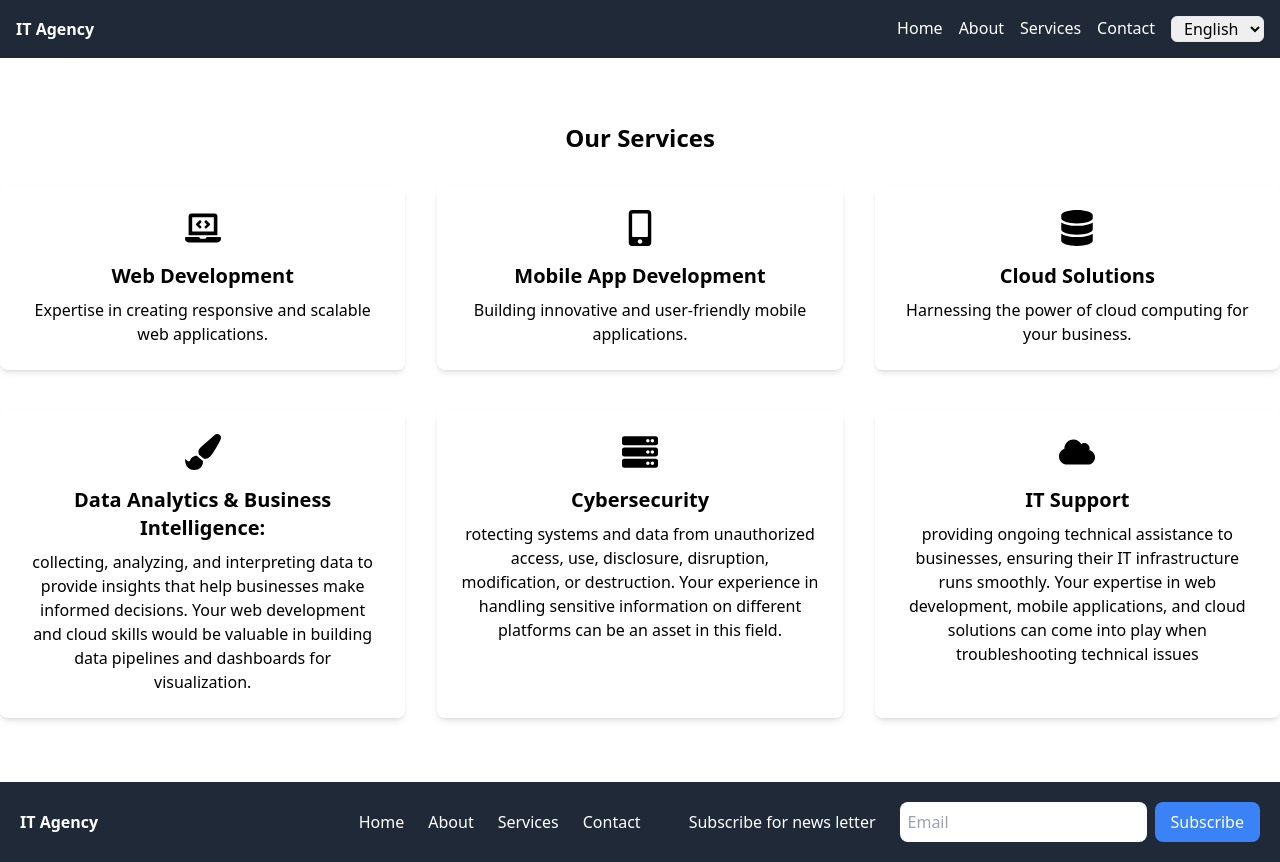
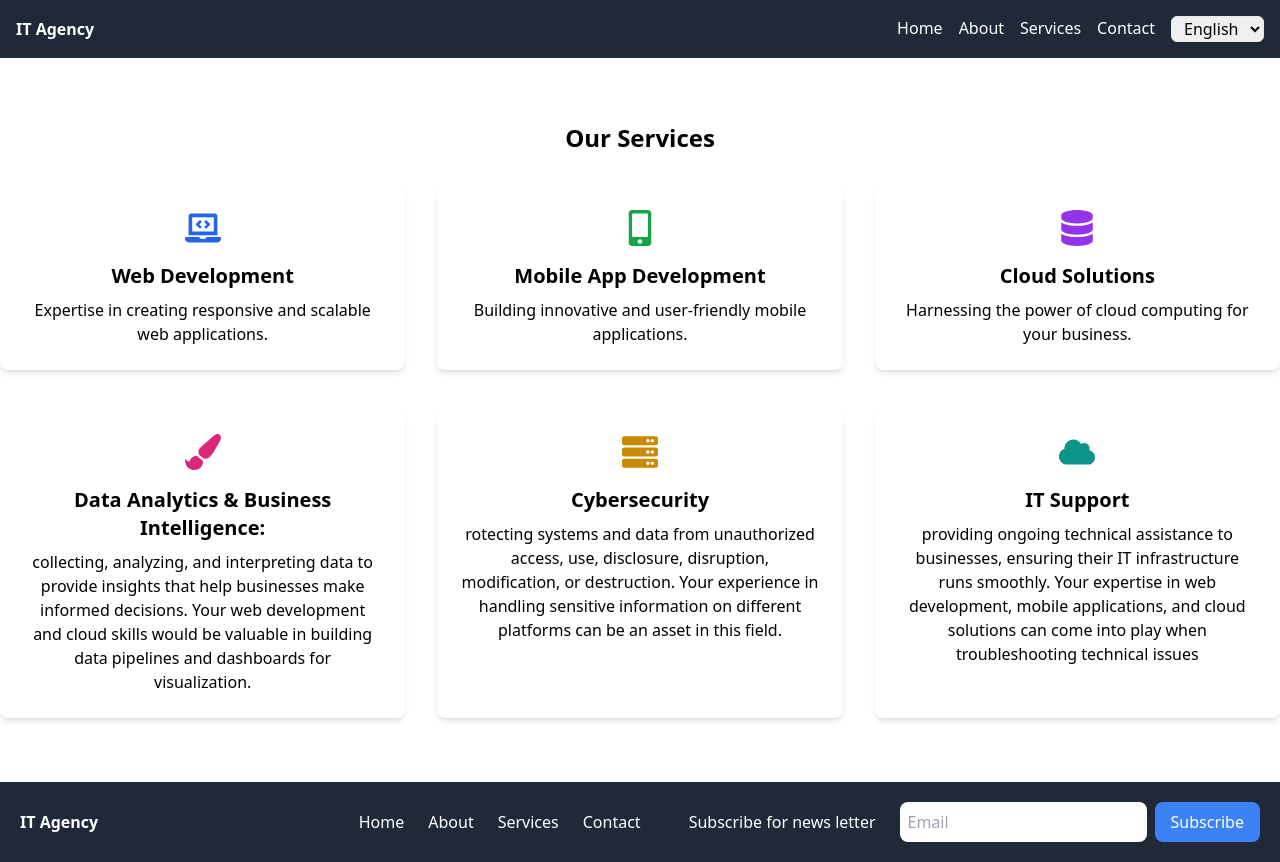
Before and after one commit to salah-tazrouti/Nextjs-Translation, a Next.js app: page /en/Components/Services in a window 1280 px wide. Built offline with nearby package versions, Linux system fonts and the light colour scheme; what tailwindcss-animated would draw is missing.

Commit message:
add colors to cards and icons

```diff
--- a/src/pages/[lang]/Components/Services.js
+++ b/src/pages/[lang]/Components/Services.js
@@ -6,38 +6,38 @@ import { FaLaptopCode, FaMobileAlt, FaDatabase, FaPaintBrush, FaServer, FaCloud
 export default function Services() {
     const { t } = useTranslation();
     return (
-        <section id="Services" className="services-section text-center py-16 ">
+        <section id="Services" className="services-section text-center py-16">
             <h2 className="text-2xl font-bold mb-8" data-aos="fade-up">{t('Home.services_section.0.title')}</h2>
             <div className="grid grid-cols-1 md:grid-cols-2 lg:grid-cols-3 gap-8" data-aos="fade-up">
-                <div className="p-6 bg-white rounded-lg shadow-md" >
-                    <FaLaptopCode className="text-4xl mb-4 mx-auto" /> {/* Icon added */}
+                <div className="p-6 bg-white rounded-lg shadow-md hover:shadow-xl transform transition duration-300 hover:bg-blue-100">
+                    <FaLaptopCode className="text-4xl mb-4 mx-auto text-blue-600 hover:text-blue-800 transition-colors duration-300" />
                     <h3 className="text-xl font-bold mb-2">{t('Home.services_section.0.services.0.title')}</h3>
                     <p>{t('Home.services_section.0.services.0.description')}</p>
                 </div>
-                <div className="p-6 bg-white rounded-lg shadow-md">
-                    <FaMobileAlt className="text-4xl mb-4 mx-auto" /> {/* Icon added */}
+                <div className="p-6 bg-white rounded-lg shadow-md hover:shadow-xl transform transition duration-300 hover:bg-green-100">
+                    <FaMobileAlt className="text-4xl mb-4 mx-auto text-green-600 hover:text-green-800 transition-colors duration-300" />
                     <h3 className="text-xl font-bold mb-2">{t('Home.services_section.0.services.1.title')}</h3>
                     <p>{t('Home.services_section.0.services.1.description')}</p>
                 </div>
-                <div className="p-6 bg-white rounded-lg shadow-md">
-                    <FaDatabase className="text-4xl mb-4 mx-auto" /> {/* Icon added */}
+                <div className="p-6 bg-white rounded-lg shadow-md hover:shadow-xl transform transition duration-300 hover:bg-purple-100">
+                    <FaDatabase className="text-4xl mb-4 mx-auto text-purple-600 hover:text-purple-800 transition-colors duration-300" />
                     <h3 className="text-xl font-bold mb-2">{t('Home.services_section.0.services.2.title')}</h3>
                     <p>{t('Home.services_section.0.services.2.description')}</p>
                 </div>
             </div>
-            <div className="grid grid-cols-1 md:grid-cols-2 lg:grid-cols-3 gap-8 mt-10 " data-aos="fade-up">
-                <div className="p-6 bg-white rounded-lg shadow-md">
-                    <FaPaintBrush className="text-4xl mb-4 mx-auto" /> {/* Icon added */}
+            <div className="grid grid-cols-1 md:grid-cols-2 lg:grid-cols-3 gap-8 mt-10" data-aos="fade-up">
+                <div className="p-6 bg-white rounded-lg shadow-md hover:shadow-xl transform transition duration-300 hover:bg-pink-100">
+                    <FaPaintBrush className="text-4xl mb-4 mx-auto text-pink-600 hover:text-pink-800 transition-colors duration-300" />
                     <h3 className="text-xl font-bold mb-2">{t('Home.services_section.0.services.3.title')}</h3>
                     <p>{t('Home.services_section.0.services.3.description')}</p>
                 </div>
-                <div className="p-6 bg-white rounded-lg shadow-md">
-                    <FaServer className="text-4xl mb-4 mx-auto" /> {/* Icon added */}
+                <div className="p-6 bg-white rounded-lg shadow-md hover:shadow-xl transform transition duration-300 hover:bg-yellow-100">
+                    <FaServer className="text-4xl mb-4 mx-auto text-yellow-600 hover:text-yellow-800 transition-colors duration-300" />
                     <h3 className="text-xl font-bold mb-2">{t('Home.services_section.0.services.4.title')}</h3>
                     <p>{t('Home.services_section.0.services.4.description')}</p>
                 </div>
-                <div className="p-6 bg-white rounded-lg shadow-md">
-                    <FaCloud className="text-4xl mb-4 mx-auto" /> {/* Icon added */}
+                <div className="p-6 bg-white rounded-lg shadow-md hover:shadow-xl transform transition duration-300 hover:bg-teal-100">
+                    <FaCloud className="text-4xl mb-4 mx-auto text-teal-600 hover:text-teal-800 transition-colors duration-300" />
                     <h3 className="text-xl font-bold mb-2">{t('Home.services_section.0.services.5.title')}</h3>
                     <p>{t('Home.services_section.0.services.5.description')}</p>
                 </div>
```
